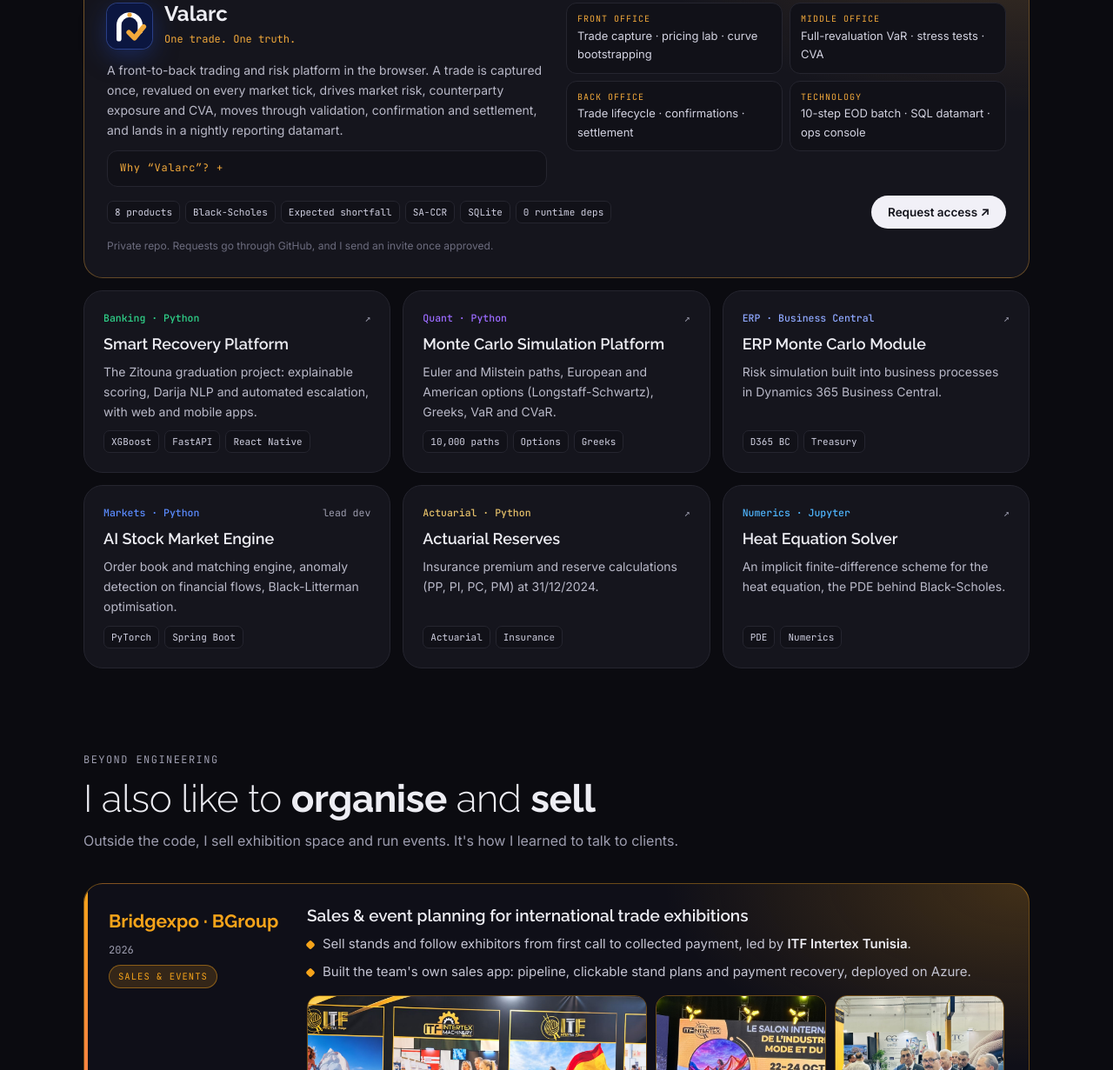
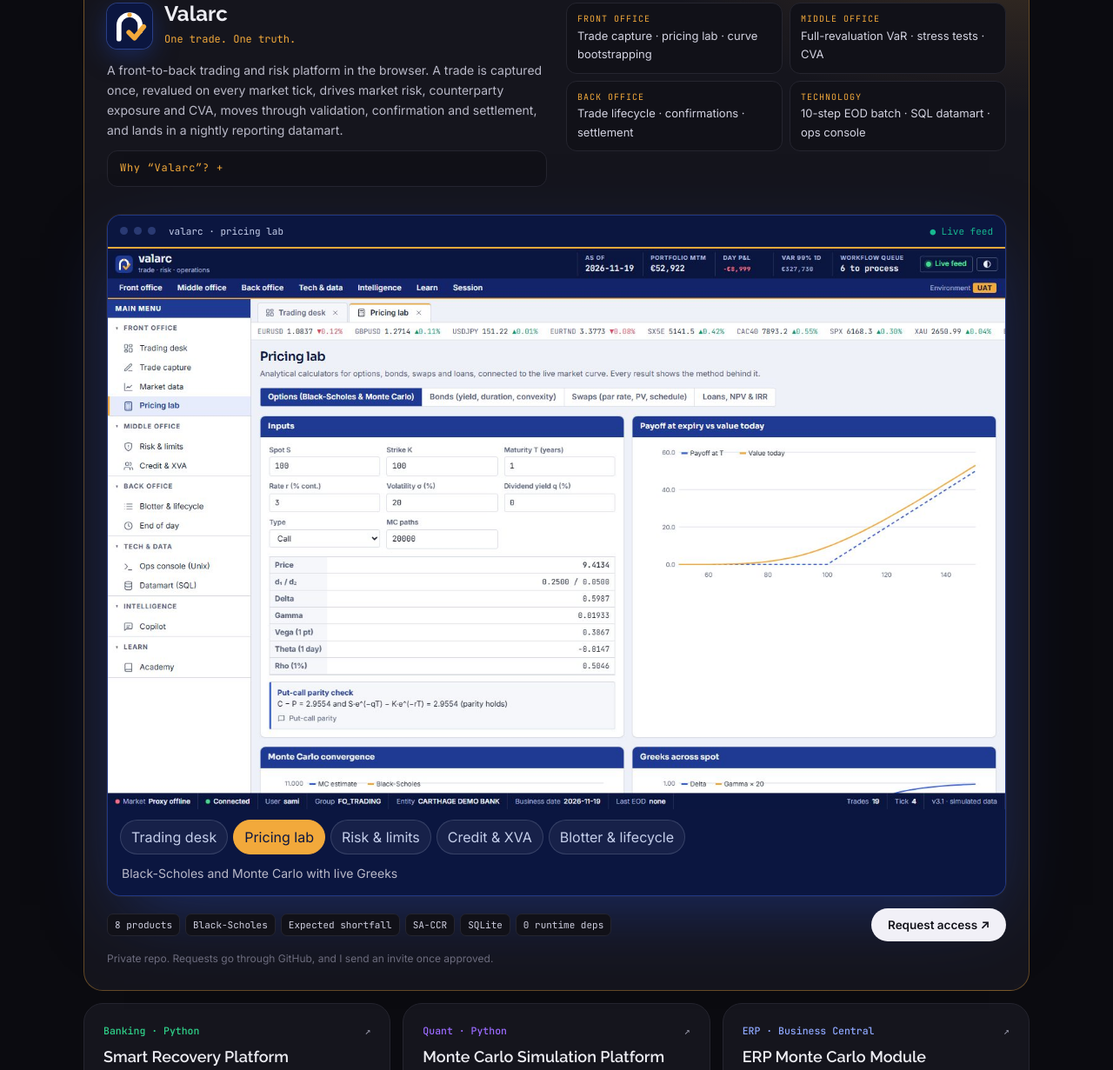
Before and after one commit to samuosss/samuosss.github.io, a plain HTML site: page index.html in a window 1280 px wide. Shown: the part 3697-4928 px from the top of the page at 87% size. Drawn offline with Linux system fonts and the light colour scheme; animation ran at ten frames a second.

Commit message:
Add Valarc screen gallery to the project card
Co-Authored-By: Claude Opus 5.5 <noreply@anthropic.com>

```diff
--- a/index.html
+++ b/index.html
@@ -235,6 +235,20 @@ section{padding-block:88px 8px}
 .proj.feat h3{font-size:24px;font-weight:700;margin:0}
 .proj.feat .brand{display:flex;align-items:center;gap:14px;margin-bottom:12px}
 .proj.feat .brand img{width:52px;height:52px;border-radius:12px;box-shadow:0 0 0 1px rgba(61,99,216,.5),0 8px 28px rgba(31,58,147,.55)}
+.vx{margin:22px 0 4px;border-radius:16px;overflow:hidden;border:1px solid rgba(61,99,216,.45);background:#0B1640;box-shadow:0 30px 80px -20px rgba(31,58,147,.65),0 0 0 1px rgba(242,169,59,.08)}
+.vx-bar{display:flex;align-items:center;gap:7px;padding:9px 14px;background:#0B1640;border-bottom:2px solid #F2A93B;font-family:var(--f-mono);font-size:11px;color:#C4CEEA}
+.vx-bar i{width:9px;height:9px;border-radius:50%;background:#2a3a73}
+.vx-bar span{margin-left:8px}.vx-bar em{margin-left:auto;font-style:normal;color:#17B890}
+.vx-screen{position:relative;aspect-ratio:16/10;overflow:hidden;background:#EEF1F7}
+.vx-screen img{display:block;width:100%;height:100%;object-fit:cover;object-position:top left;transition:opacity .35s,transform 6s ease-out}
+.vx:hover .vx-screen img{transform:scale(1.04)}
+.vx-screen img.fade{opacity:0}
+.vx figcaption{padding:12px 14px 14px;background:#0B1640}
+.vx-tabs{display:flex;flex-wrap:wrap;gap:6px}
+.vx-tabs button{font:600 12px var(--f-ui,inherit);color:#C4CEEA;background:rgba(255,255,255,.05);border:1px solid rgba(196,206,234,.18);border-radius:999px;padding:6px 12px;cursor:pointer;transition:.2s}
+.vx-tabs button:hover{color:#fff;border-color:#3D63D8}
+.vx-tabs button.on{background:#F2A93B;border-color:#F2A93B;color:#0B1640}
+.vx-cap{margin:10px 2px 0;font-size:13px;color:#C4CEEA}
 .name-why{margin-top:12px;border:1px solid var(--line);border-radius:12px;padding:10px 14px;background:var(--bg-2)}
 .name-why summary{cursor:pointer;font-family:var(--f-mono);font-size:12px;letter-spacing:.06em;color:var(--pc);list-style:none}
 .name-why summary::-webkit-details-marker{display:none}
@@ -528,6 +542,11 @@ footer .wrap{display:flex;justify-content:space-between;flex-wrap:wrap;gap:10px}
             <li><small>Technology</small>10-step EOD batch · SQL datamart · ops console</li>
           </ul>
         </div>
+        <figure class="vx" aria-label="Valarc screens">
+          <div class="vx-bar"><i></i><i></i><i></i><span>valarc · trading desk</span><em>● Live feed</em></div>
+          <div class="vx-screen"><img src="img/valarc-desk.jpg" alt="Valarc trading desk screen" width="1440" height="900" loading="lazy"></div>
+          <figcaption><div class="vx-tabs" role="tablist"><button type="button" role="tab" data-src="img/valarc-desk.jpg" data-cap="Live MTM, P&L, VaR usage and alerts on every tick" class="on" aria-selected="true">Trading desk</button><button type="button" role="tab" data-src="img/valarc-pricing.jpg" data-cap="Black-Scholes and Monte Carlo with live Greeks" aria-selected="false">Pricing lab</button><button type="button" role="tab" data-src="img/valarc-risk.jpg" data-cap="Full-revaluation historical VaR and expected shortfall" aria-selected="false">Risk & limits</button><button type="button" role="tab" data-src="img/valarc-credit.jpg" data-cap="Counterparty exposure, netting sets and CVA" aria-selected="false">Credit & XVA</button><button type="button" role="tab" data-src="img/valarc-blotter.jpg" data-cap="Captured → validated → confirmed → settled" aria-selected="false">Blotter & lifecycle</button></div><p class="vx-cap">Live MTM, P&L, VaR usage and alerts on every tick</p></figcaption>
+        </figure>
         <div class="feat-foot">
           <div class="tags"><span>8 products</span><span>Black-Scholes</span><span>Expected shortfall</span><span>SA-CCR</span><span>SQLite</span><span>0 runtime deps</span></div>
           <a class="btn solid req" href="https://github.com/samuosss/samuosss.github.io/issues/new?template=access-request.yml" target="_blank" rel="noopener">Request access ↗</a>
@@ -828,6 +847,13 @@ footer .wrap{display:flex;justify-content:space-between;flex-wrap:wrap;gap:10px}
   requestAnimationFrame(draw);
 })();
 </script>
+<script>
+document.querySelectorAll('.vx').forEach(function(f){var img=f.querySelector('.vx-screen img'),cap=f.querySelector('.vx-cap'),lab=f.querySelector('.vx-bar span'),bs=f.querySelectorAll('.vx-tabs button'),i=0,t;
+function show(b){if(b.classList.contains('on'))return;bs.forEach(function(x){x.classList.remove('on');x.setAttribute('aria-selected','false')});b.classList.add('on');b.setAttribute('aria-selected','true');img.classList.add('fade');setTimeout(function(){img.src=b.dataset.src;img.alt='Valarc '+b.textContent+' screen';cap.textContent=b.dataset.cap;lab.textContent='valarc · '+b.textContent.toLowerCase();img.onload=function(){img.classList.remove('fade')};if(img.complete)img.classList.remove('fade')},250)}
+bs.forEach(function(b,k){b.addEventListener('click',function(){clearInterval(t);i=k;show(b)})});
+bs.forEach(function(b){new Image().src=b.dataset.src});
+if(!matchMedia('(prefers-reduced-motion: reduce)').matches)t=setInterval(function(){i=(i+1)%bs.length;show(bs[i])},4500);});
+</script>
 
 </body>
 </html>
```
Also changed, not shown: img/valarc-blotter.jpg (added), img/valarc-credit.jpg (added), img/valarc-desk.jpg (added), img/valarc-pricing.jpg (added), img/valarc-risk.jpg (added).
